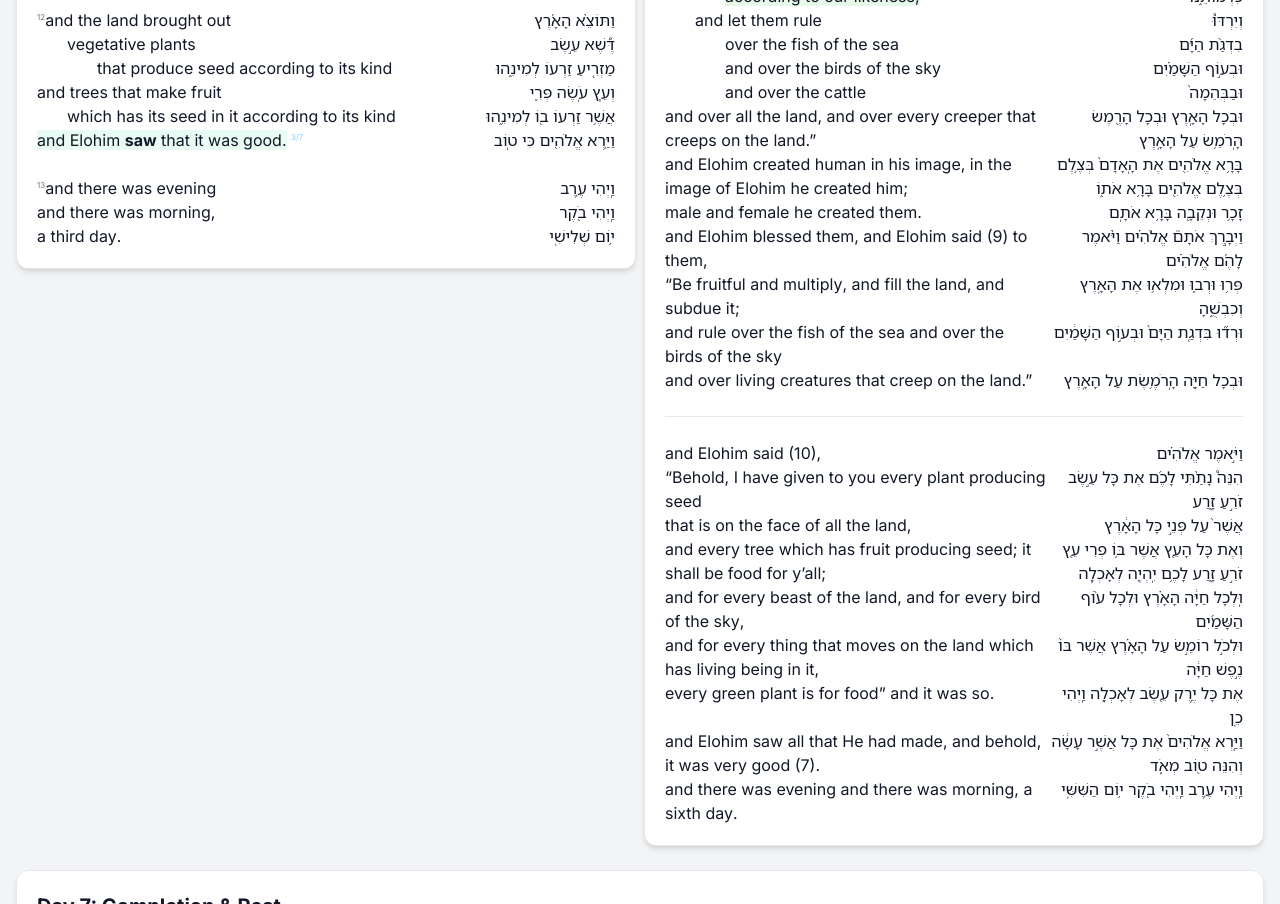
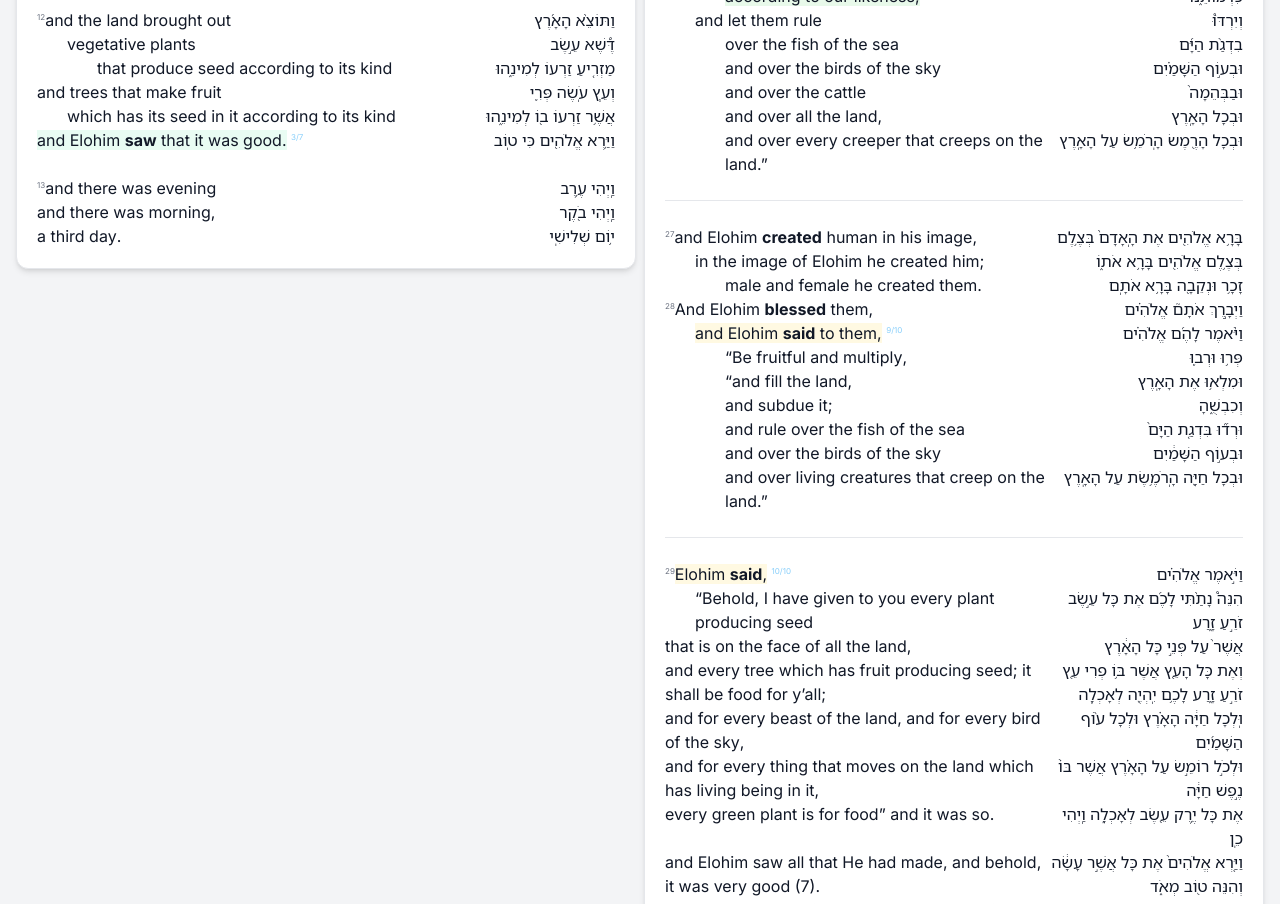
Before and after one commit to fisherds/bibleproject-genesis-one, a plain HTML site: page public/index.html in a window 1280 px wide. Shown: the part 2470-3374 px from the top of the page. Drawn offline with nearby package versions, Linux system fonts and the light colour scheme; no server answers.

Commit message:
progress in day 6

```diff
--- a/public/index.html
+++ b/public/index.html
@@ -444,25 +444,51 @@
                         <div class="english-line line-indent-8">and over the <span class="h929" data-id="329">cattle</span></div>
                         <div class="hebrew-line"><span class="h929" data-id="329">וּבַבְּהֵמָה֙</span></div>
 
-                        <div class="english-line">and over <span class="h3605" data-id="330">all</span> the <span class="h776" data-id="331">land</span>, and over <span class="h3605" data-id="332">every</span> <span class="h7431" data-id="333">creeper</span> that <span class="h7430" data-id="334">creeps</span> on the <span class="h776" data-id="336">land</span>.”</div>
-                        <div class="hebrew-line"><span class="h3605" data-id="330">וּבְכָל</span> <span class="h776" data-id="331">הָאָֽרֶץ</span> <span class="h3605" data-id="332">וּבְכָל</span> <span class="h7431" data-id="333">הָרֶ֖מֶשׂ</span> <span class="h7430" data-id="334">הָֽרֹמֵ֥שׂ</span> <span class="h5921" data-id="335">עַל</span> <span class="h776" data-id="336">הָאָֽרֶץ</span></div>
+                        <div class="english-line line-indent-8">and over <span class="h3605" data-id="330">all</span> the <span class="h776" data-id="331">land</span>,</div>
+                        <div class="hebrew-line"><span class="h3605" data-id="330">וּבְכָל</span> <span class="h776" data-id="331">הָאָֽרֶץ</span></div>
 
-                        <div class="english-line">and <span class="h430" data-id="338">Elohim</span> <span class="h1254" data-id="337">created</span> <span class="h120" data-id="340">human</span> in his <span class="h6754" data-id="341">image</span>, in the <span class="h6754" data-id="342">image of</span> <span class="h430" data-id="343">Elohim</span> he <span class="h1254" data-id="344">created</span> him;</div>
-                        <div class="hebrew-line"><span class="h1254" data-id="337">בָּרָ֥א</span> <span class="h430" data-id="338">אֱלֹהִ֖ים</span> <span class="h853" data-id="339">אֶת</span> <span class="h120" data-id="340">הָֽאָדָם֙</span> <span class="h6754" data-id="341">בְּצֶ֥לֶם</span> <span class="h6754" data-id="342">בְּצֶ֥לֶם</span> <span class="h430" data-id="343">אֱלֹהִ֖ים</span> <span class="h1254" data-id="344">בָּרָ֥א</span> <span class="h853" data-id="345">אֹת֑וֹ</span></div>
+                        <div class="english-line line-indent-8">and over <span class="h3605" data-id="332">every</span> <span class="h7431" data-id="333">creeper</span> that <span class="h7430" data-id="334">creeps</span> on the <span class="h776" data-id="336">land</span>.”</div>
+                        <div class="hebrew-line"><span class="h3605" data-id="332">וּבְכָל</span> <span class="h7431" data-id="333">הָרֶ֖מֶשׂ</span> <span class="h7430" data-id="334">הָֽרֹמֵ֥שׂ</span> <span class="h5921" data-id="335">עַל</span> <span class="h776" data-id="336">הָאָֽרֶץ</span></div>
 
-                        <div class="english-line"><span class="h2145" data-id="346">male</span> and <span class="h5347" data-id="347">female</span> he <span class="h1254" data-id="348">created</span> them.</div>
+                        <div class="english-line">&nbsp;</div>
+                        <div class="hebrew-line">&nbsp;</div>
+
+                        <hr><hr>
+
+                        <div class="english-line">&nbsp;</div>
+                        <div class="hebrew-line">&nbsp;</div>
+
+                        <div class="english-line"><span class="verse">27</span>and <span class="h430" data-id="338">Elohim</span> <b><span class="h1254" data-id="337">created</span></b> <span class="h120" data-id="340">human</span> in his <span class="h6754" data-id="341">image</span>,</div>
+                        <div class="hebrew-line"><span class="h1254" data-id="337">בָּרָ֥א</span> <span class="h430" data-id="338">אֱלֹהִ֖ים</span> <span class="h853" data-id="339">אֶת</span> <span class="h120" data-id="340">הָֽאָדָם֙</span> <span class="h6754" data-id="341">בְּצֶ֥לֶם</span></div>
+
+                        <div class="english-line line-indent-4">in the <span class="h6754" data-id="342">image of</span> <span class="h430" data-id="343">Elohim</span> he <span class="h1254" data-id="344">created</span> him;</div>
+                        <div class="hebrew-line"><span class="h6754" data-id="342">בְּצֶ֥לֶם</span> <span class="h430" data-id="343">אֱלֹהִ֖ים</span> <span class="h1254" data-id="344">בָּרָ֥א</span> <span class="h853" data-id="345">אֹת֑וֹ</span></div>
+
+                        <div class="english-line line-indent-8"><span class="h2145" data-id="346">male</span> and <span class="h5347" data-id="347">female</span> he <span class="h1254" data-id="348">created</span> them.</div>
                         <div class="hebrew-line"><span class="h2145" data-id="346">זָכָ֥ר</span> <span class="h5347" data-id="347">וּנְקֵבָ֖ה</span> <span class="h1254" data-id="348">בָּרָ֥א</span> <span class="h853" data-id="349">אֹתָֽם</span></div>
 
-                        <div class="english-line">and <span class="h430" data-id="352">Elohim</span> <span class="h1288" data-id="350">blessed</span> them, and <span class="h430" data-id="355">Elohim</span> <span class="h559" data-id="353">said</span> (9) to them,</div>
-                        <div class="hebrew-line"><span class="h1288" data-id="350">וַיְבָ֣רֶךְ</span> <span class="h853" data-id="351">אֹתָם֮</span> <span class="h430" data-id="352">אֱלֹהִ֗ים</span> <span class="h559" data-id="353">וַיֹּ֨אמֶר</span> <span class="h0" data-id="354">לָהֶ֜ם</span> <span class="h430" data-id="355">אֱלֹהִ֗ים</span></div>
+                        <div class="english-line"><span class="verse">28</span>And <span class="h430" data-id="352">Elohim</span> <b><span class="h1288" data-id="350">blessed</span></b> them,</div>
+                        <div class="hebrew-line"><span class="h1288" data-id="350">וַיְבָ֣רֶךְ</span> <span class="h853" data-id="351">אֹתָם֮</span> <span class="h430" data-id="352">אֱלֹהִ֗ים</span></div>
 
-                        <div class="english-line">“<span class="h6509" data-id="356">Be fruitful</span> and <span class="h7235" data-id="357">multiply</span>, and <span class="h4390" data-id="358">fill</span> the <span class="h776" data-id="360">land</span>, and <span class="h3533" data-id="361">subdue</span> it;</div>
-                        <div class="hebrew-line"><span class="h6509" data-id="356">פְּר֥וּ</span> <span class="h7235" data-id="357">וּרְב֛וּ</span> <span class="h4390" data-id="358">וּמִלְא֥וּ</span> <span class="h853" data-id="359">אֶת</span> <span class="h776" data-id="360">הָאָֽרֶץ</span> <span class="h3533" data-id="361">וְכִבְשֻׁ֑הָ</span></div>
+                        <div class="english-line line-indent-4"><span class="repeated-said">and <span class="h430" data-id="355">Elohim</span> <b><span class="h559" data-id="353">said</span></b> to them,</span> <span class="phrase god-said">9/10</span></div>
+                        <div class="hebrew-line"><span class="h559" data-id="353">וַיֹּ֨אמֶר</span> <span class="h0" data-id="354">לָהֶ֜ם</span> <span class="h430" data-id="355">אֱלֹהִ֗ים</span></div>
 
-                        <div class="english-line">and <span class="h7287" data-id="362">rule</span> over the <span class="h1710" data-id="363">fish of the</span> <span class="h3220" data-id="364">sea</span> and over the <span class="h5775" data-id="365">birds of the</span> <span class="h8064" data-id="366">sky</span></div>
-                        <div class="hebrew-line"><span class="h7287" data-id="362">וּרְד֞וּ</span> <span class="h1710" data-id="363">בִּדְגַ֤ת</span> <span class="h3220" data-id="364">הַיָּם֙</span> <span class="h5775" data-id="365">וּבְע֣וֹף</span> <span class="h8064" data-id="366">הַשָּׁמַ֔יִם</span></div>
+                        <div class="english-line line-indent-8">“<span class="h6509" data-id="356">Be fruitful</span> and <span class="h7235" data-id="357">multiply</span>,</div>
+                        <div class="hebrew-line"><span class="h6509" data-id="356">פְּר֥וּ</span> <span class="h7235" data-id="357">וּרְב֛וּ</span></div>
 
-                        <div class="english-line">and over <span class="h2416" data-id="368">living creatures</span> that <span class="h7430" data-id="369">creep</span> on the <span class="h776" data-id="371">land</span>.”</div>
+                        <div class="english-line line-indent-8">“<span class="h6509" data-id="356">and <span class="h4390" data-id="358">fill</span> the <span class="h776" data-id="360">land</span>,</div>
+                        <div class="hebrew-line"><span class="h4390" data-id="358">וּמִלְא֥וּ</span> <span class="h853" data-id="359">אֶת</span> <span class="h776" data-id="360">הָאָֽרֶץ</span></div>
+
+                        <div class="english-line line-indent-8">and <span class="h3533" data-id="361">subdue</span> it;</div>
+                        <div class="hebrew-line"><span class="h3533" data-id="361">וְכִבְשֻׁ֑הָ</span></div>
+
+                        <div class="english-line line-indent-8">and <span class="h7287" data-id="362">rule</span> over the <span class="h1710" data-id="363">fish of the</span> <span class="h3220" data-id="364">sea</span></div>
+                        <div class="hebrew-line"><span class="h7287" data-id="362">וּרְד֞וּ</span> <span class="h1710" data-id="363">בִּדְגַ֤ת</span> <span class="h3220" data-id="364">הַיָּם֙</span></div>
+
+                        <div class="english-line line-indent-8">and over the <span class="h5775" data-id="365">birds of the</span> <span class="h8064" data-id="366">sky</span></div>
+                        <div class="hebrew-line"><span class="h5775" data-id="365">וּבְע֣וֹף</span> <span class="h8064" data-id="366">הַשָּׁמַ֔יִם</span></div>
+
+                        <div class="english-line line-indent-8">and over <span class="h2416" data-id="368">living creatures</span> that <span class="h7430" data-id="369">creep</span> on the <span class="h776" data-id="371">land</span>.”</div>
                         <div class="hebrew-line"><span class="h3605" data-id="367">וּבְכָל</span> <span class="h2416" data-id="368">חַיָּ֖ה</span> <span class="h7430" data-id="369">הָֽרֹמֶ֥שֶׂת</span> <span class="h5921" data-id="370">עַל</span> <span class="h776" data-id="371">הָאָֽרֶץ</span></div>
 
                         <div class="english-line">&nbsp;</div>
@@ -473,10 +499,10 @@
                         <div class="english-line">&nbsp;</div>
                         <div class="hebrew-line">&nbsp;</div>
 
-                        <div class="english-line">and <span class="h430" data-id="373">Elohim</span> <span class="h559" data-id="372">said</span> (10),</div>
+                        <div class="english-line"><span class="verse">29</span><span class="repeated-said"><span class="h430" data-id="373">Elohim</span> <b><span class="h559" data-id="372">said</span></b>,</span> <span class="phrase god-said">10/10</span></div>
                         <div class="hebrew-line"><span class="h559" data-id="372">וַיֹּ֣אמֶר</span> <span class="h430" data-id="373">אֱלֹהִ֗ים</span></div>
 
-                        <div class="english-line">“<span class="h2009" data-id="374">Behold</span>, I have <span class="h5414" data-id="375">given</span> to you <span class="h3605" data-id="378">every</span> <span class="h6212" data-id="379">plant</span> <span class="h2232" data-id="380">producing</span> <span class="h2233" data-id="381">seed</span></div>
+                        <div class="english-line line-indent-4">“<span class="h2009" data-id="374">Behold</span>, I have <span class="h5414" data-id="375">given</span> to you <span class="h3605" data-id="378">every</span> <span class="h6212" data-id="379">plant</span> <span class="h2232" data-id="380">producing</span> <span class="h2233" data-id="381">seed</span></div>
                         <div class="hebrew-line"><span class="h2009" data-id="374">הִנֵּה֩</span> <span class="h5414" data-id="375">נָתַ֨תִּי</span> <span class="h0" data-id="376">לָכֶ֜ם</span> <span class="h853" data-id="377">אֶת</span> <span class="h3605" data-id="378">כָּל</span> <span class="h6212" data-id="379">עֵ֣שֶׂב</span> <span class="h2232" data-id="380">זֹרֵ֣עַ</span> <span class="h2233" data-id="381">זָ֑רַע</span></div>
 
                         <div class="english-line">that is on the <span class="h6440" data-id="384">face of</span> <span class="h3605" data-id="385">all</span> the <span class="h776" data-id="386">land</span>,</div>
```
